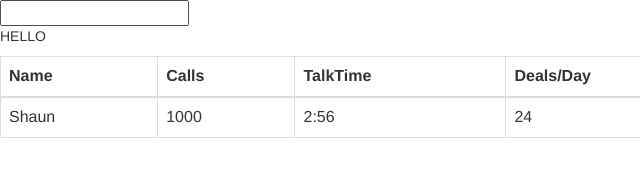
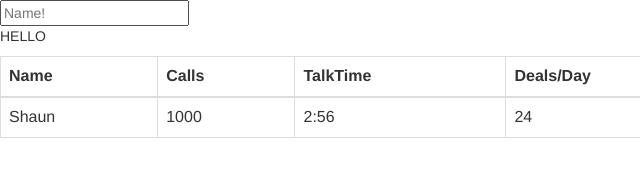
Before and after one commit to shaunymca/stackrank, a website: page public/js/partials/index.html in a window 1280 px wide. Shown: the full height of the page, 0-640 px from the left. Drawn offline with nearby package versions, Linux system fonts and the light colour scheme; files that its build step writes are made by us from their sources.

Commit message:
added placeholder

```diff
--- a/public/js/partials/index.html
+++ b/public/js/partials/index.html
@@ -7,7 +7,7 @@
     <script src="https://maxcdn.bootstrapcdn.com/bootstrap/3.3.5/js/bootstrap.min.js"></script>
   </head>
   <body ng-app="myAppNg">
-    <input ng-model="name"></input>
+    <input ng-model="name" placeholder="Name!"></input>
     <p>HELLO {{name}}</p>
     <table class="table table-bordered">
       <thead>
```
